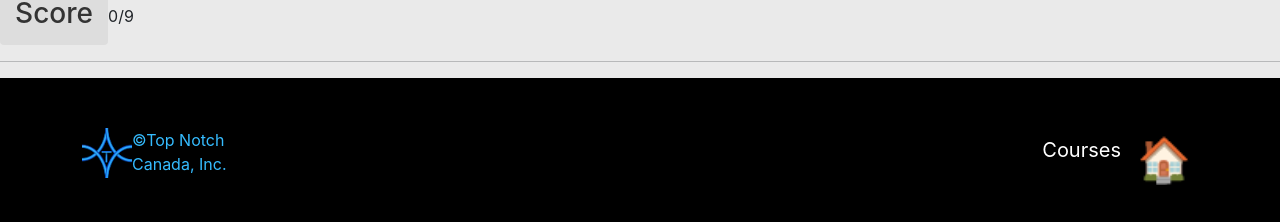
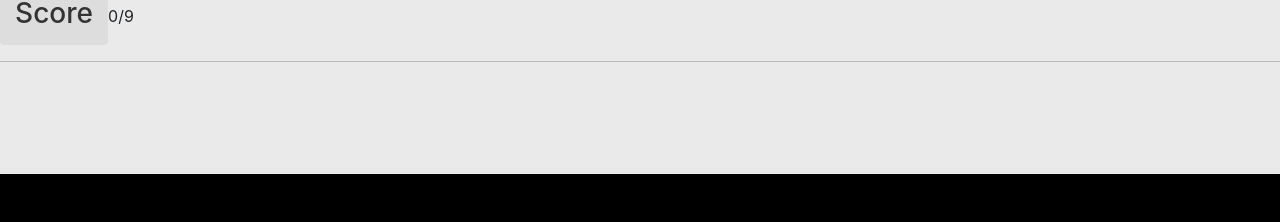
Before and after one commit to bageorge1976/demof, a React (Create React App) app: page /courses/engg/P1 in a window 1280 px wide. Shown: the part 2799-3021 px from the top of the page. Built offline with nearby package versions, Linux system fonts and the light colour scheme.

Commit message:
mouse click

```diff
--- a/src/Problems/DemoP.tsx
+++ b/src/Problems/DemoP.tsx
@@ -838,13 +838,14 @@ return(
 */}
       {presentPageScore}/{pageMaxScore}
       <hr/>
-      {pageMaxScore===presentPageScore&&
+      {pageMaxScore===presentPageScore?
         <div>
           <div className='d-flex align-items-center'><h1 className="mx-auto">{props.language===en && "Congratulations!" }{props.language===es && "Felicidades!" }{props.language===fr && "Félicitations!" }</h1></div>
           {props.language===en && <div className='d-flex align-items-center'><span className="mx-auto"> Your notes are attached:<a href = {pageSolutionAddress[en]} target = "_blank"><img width='50' src='/pdficon.png' /></a></span></div>}
           {props.language===es && <div className='d-flex align-items-center'><span className="mx-auto"> Sus notas estan adjuntas:<a href = {pageSolutionAddress[es]} target = "_blank"><img width='50' src='/pdficon.png' /></a></span></div>}
           {props.language===fr && <div className='d-flex align-items-center'><span className="mx-auto"> Vos notes sont jointes:<a href = {pageSolutionAddress[fr]} target = "_blank"><img width='50' src='/pdficon.png' /></a></span></div>}
-        </div>
+        </div>:
+        <div><br/><br/><br/><br/></div>
       }
       </div>
 
```
